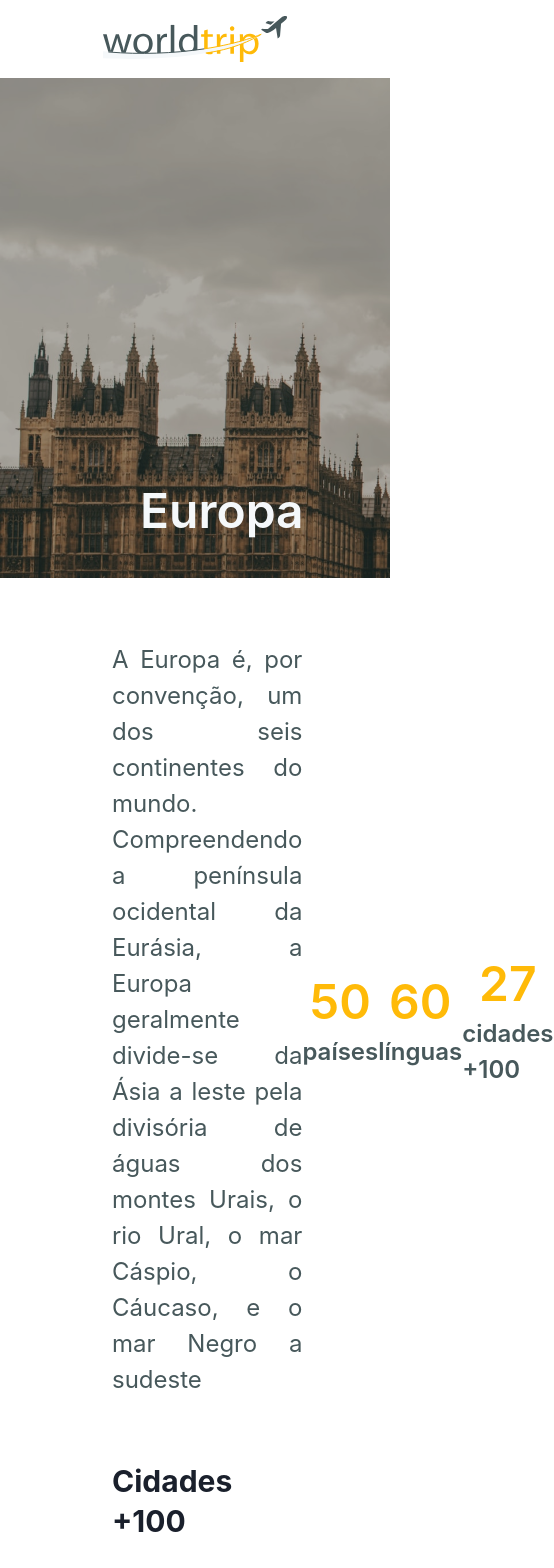
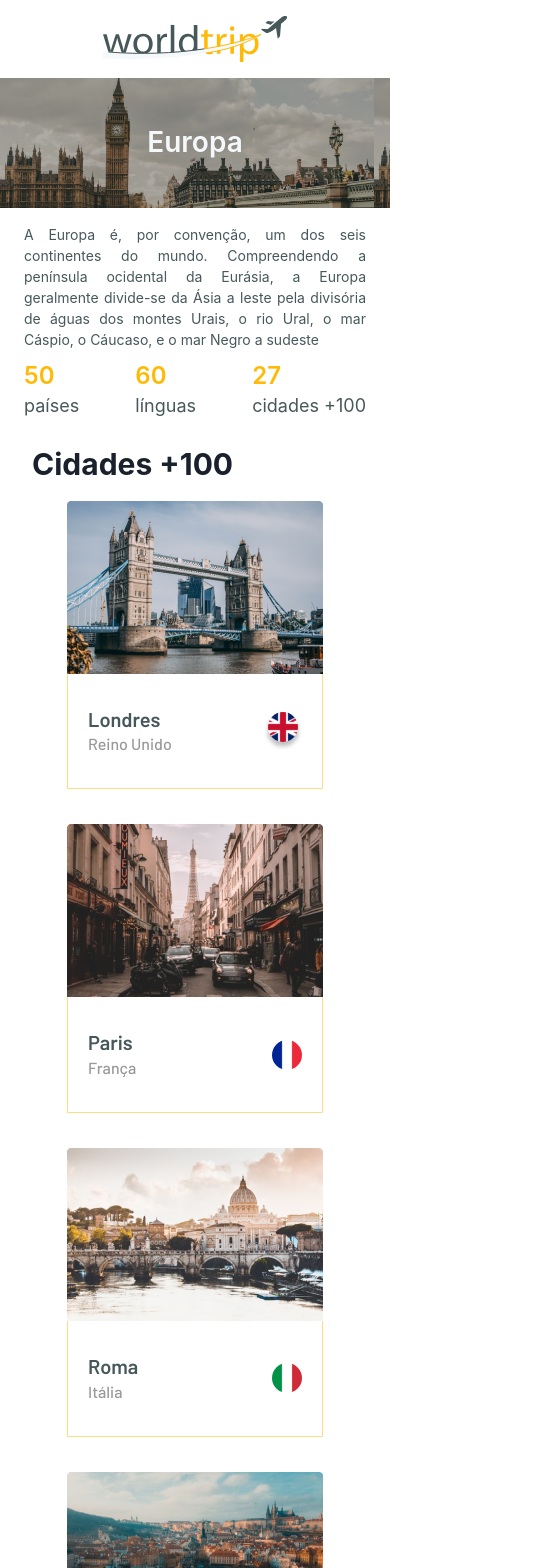
Before and after one commit to HerbertSSampaio/WorldTrip-07-Desafio-Ignite-ReactJS, a Next.js app: page /continent in a window 390 px wide. Shown: the top 1568 px of the page, 554 px wide, since content can reach past the window. Built offline with nearby package versions, Linux system fonts and the light colour scheme.

Commit message:
responsive continent page

```diff
--- a/src/pages/continent.tsx
+++ b/src/pages/continent.tsx
@@ -1,16 +1,16 @@
 import { Header } from "../components/Header";
-import { Flex, Heading, Box, Text, Center, Wrap, WrapItem, Image } from "@chakra-ui/react";
+import { Flex, Heading, Box, Text, Wrap, WrapItem, Image } from "@chakra-ui/react";
 
 export default function Continent() {
     return (
         <>
             <Header />
-            <Flex backgroundImage="url('/europecontinent.png')" bgSize="cover" height="500" flexDir="column" justify="flex-end">
-                <Heading position="relative" color='#F5F8FA' fontSize="48px" fontWeight="600" mb="35px" ml="140">Europa</Heading>
+            <Flex backgroundImage="url('/europecontinent.png')" bgSize={["contain", "cover"]} height={["130", "500"]} flexDir="column" align={["center", "end"]} justify={["center", "flex-end"]}>
+                <Heading position="relative" color='#F5F8FA' fontSize={["28", "48px"]} fontWeight="600" mb={["0", "35px"]} ml={["0", "140"]}>Europa</Heading>
             </Flex>
-            <Flex justify="space-between" pb="2rem" pt="4rem" px="7rem">
-                <Box w="600px">
-                    <Text fontWeight="400" color="#47585B" fontSize="24px" textAlign="justify">
+            <Flex justify="space-between" flexDir={["column", "row"]} pb={["0", "2rem"]} pt={["1rem", "4rem"]} px={["1.5rem", "7rem"]}>
+                <Box flex="50%">
+                    <Text fontWeight="400" color="#47585B" fontSize={["14px", "24px"]} textAlign="justify">
                     A Europa é, por convenção, um dos seis
                     continentes do mundo. Compreendendo a
                     península ocidental da Eurásia, a Europa
@@ -19,26 +19,26 @@ export default function Continent() {
                     mar Cáspio, o Cáucaso, e o mar Negro a sudeste
                     </Text>
                 </Box>
-                <Flex justify="space-evenly" alignItems="center" w="600px">
-                    <Flex flexDir="column" align="center">
-                        <Heading color="#FFBA08" fontSize="48" fontWeight="600">50</Heading>
-                        <Text color="#47585B" fontSize="24" fontWeight="600">países</Text>
+                <Flex py={["10px", "0"]} justify={["space-between", "space-evenly"]} alignItems={["left", "center"]} flex="50%">
+                    <Flex flexDir="column" align={["left", "center"]}>
+                        <Heading color="#FFBA08" fontSize={["24", "48"]} fontWeight="600">50</Heading>
+                        <Text color="#47585B" fontSize={["18", "24"]} fontWeight={["400", "600"]}>países</Text>
                     </Flex>
-                    <Flex flexDir="column" align="center">
-                        <Heading color="#FFBA08" fontSize="48" fontWeight="600">60</Heading>
-                        <Text color="#47585B" fontSize="24" fontWeight="600">línguas</Text>
+                    <Flex flexDir="column" align={["left", "center"]}>
+                        <Heading color="#FFBA08" fontSize={["24", "48"]} fontWeight="600">60</Heading>
+                        <Text color="#47585B" fontSize={["18", "24"]} fontWeight={["400", "600"]}>línguas</Text>
                     </Flex>
-                    <Flex flexDir="column" align="center">
-                        <Heading color="#FFBA08" fontSize="48" fontWeight="600">27</Heading>
-                        <Text color="#47585B" fontSize="24" fontWeight="600">cidades +100</Text>
+                    <Flex flexDir="column" align={["left", "center"]}>
+                        <Heading color="#FFBA08" fontSize={["24", "48"]} fontWeight="600">27</Heading>
+                        <Text color="#47585B" fontSize={["18", "24"]} fontWeight={["400", "600"]}>cidades +100</Text>
                     </Flex>
                 </Flex>
             </Flex>
-            <Box px="7rem">
-                <Heading py="2rem">Cidades +100</Heading>
-                <Wrap spacing="35px">
-                    <WrapItem>
-                        <Box w="256px">
+            <Box px={["2rem", "7rem"]}>
+                <Heading py={["1rem", "2rem"]}>Cidades +100</Heading>
+                <Wrap spacing={"35px"}>
+                    <WrapItem width={["100%", "auto"]}>
+                        <Box w="256px" mx="auto">
                             <Image src="/citys/londres.png" />
                             <Flex
                                 justify="space-between"
@@ -74,8 +74,8 @@ export default function Continent() {
                             </Flex>
                         </Box>
                     </WrapItem>
-                    <WrapItem>
-                        <Box w="256px">
+                    <WrapItem width={["100%", "auto"]}>
+                        <Box w="256px" mx="auto">
                             <Image src="/citys/paris.png" />
                             <Flex
                                 justify="space-between"
@@ -111,8 +111,8 @@ export default function Continent() {
                             </Flex>
                         </Box>
                     </WrapItem>
-                    <WrapItem>
-                        <Box w="256px">
+                    <WrapItem width={["100%", "auto"]}>
+                        <Box w="256px" mx="auto">
                             <Image src="/citys/roma.png" />
                             <Flex
                                 justify="space-between"
@@ -148,8 +148,8 @@ export default function Continent() {
                             </Flex>
                         </Box>
                     </WrapItem>
-                    <WrapItem>
-                        <Box w="256px">
+                    <WrapItem width={["100%", "auto"]}>
+                        <Box w="256px" mx="auto">
                             <Image src="/citys/praga.png" />
                             <Flex
                                 justify="space-between"
@@ -185,8 +185,8 @@ export default function Continent() {
                             </Flex>
                         </Box>
                     </WrapItem>
-                    <WrapItem>
-                        <Box w="256px">
+                    <WrapItem width={["100%", "auto"]}>
+                        <Box w="256px" mx="auto">
                             <Image src="/citys/amsterda.png" />
                             <Flex
                                 justify="space-between"
```
